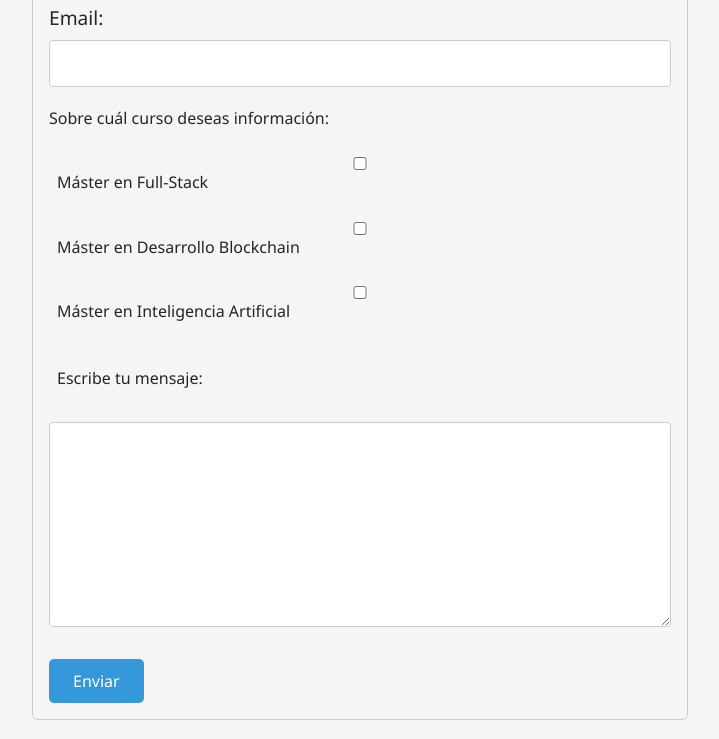
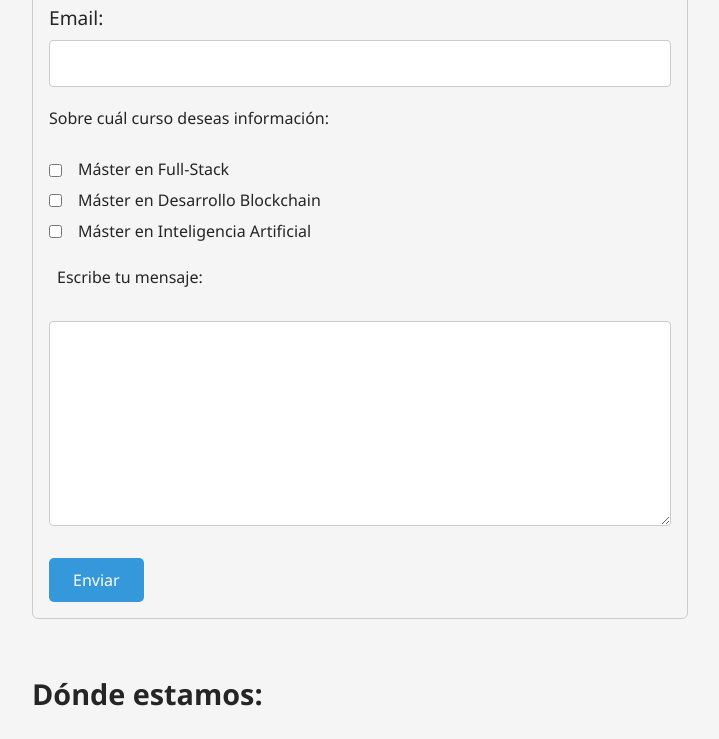
Before and after one commit to maxstos1976/ConquerBlocks, a website: page paginas/contacto.html in a window 1280 px wide. Shown: the part 762-1501 px from the top of the page, without its empty margins (280-999 px from the left). Drawn offline with Linux system fonts and the light colour scheme.

Commit message:
checkbox en linea con label

```diff
--- a/css/contacto.css
+++ b/css/contacto.css
@@ -36,6 +36,13 @@
   font-weight: bold;
   font-size: 1.2em;
   color: var(--cor-texto);
+}
+
+.checkbox-container {
+  display: flex;
+  align-items: center;
+  gap: 8px; /* espaço entre o checkbox e o label */
+  margin-bottom: 5px;
 }
 
 .contacto-form .form-group {
--- a/paginas/contacto.html
+++ b/paginas/contacto.html
@@ -54,14 +54,21 @@
 
           <div class="form-group group-information">
             <span>Sobre cuál curso deseas información:</span><br>
-            <input type="checkbox" name="fullstack" id="fullstack">
-            <label for="fullstack">Máster en Full-Stack</label><br>
 
-            <input type="checkbox" name="blockchain" id="blockchain">
-            <label for="blockchain">Máster en Desarrollo Blockchain</label><br>
+            <div class="checkbox-container">
+              <input type="checkbox" name="fullstack" id="fullstack">
+              <label for="fullstack">Máster en Full-Stack</label>
+            </div>
 
-            <input type="checkbox" name="inteligenciaArtificial" id="inteligenciaArtificial">
-            <label for="inteligenciaArtificial">Máster en Inteligencia Artificial</label><br>
+            <div class="checkbox-container">
+              <input type="checkbox" name="blockchain" id="blockchain">
+              <label for="blockchain">Máster en Desarrollo Blockchain</label>
+            </div>
+
+            <div class="checkbox-container">
+              <input type="checkbox" name="inteligenciaArtificial" id="inteligenciaArtificial">
+              <label for="inteligenciaArtificial">Máster en Inteligencia Artificial</label>
+            </div>
           </div>
 
           <div class="form-group">
```
